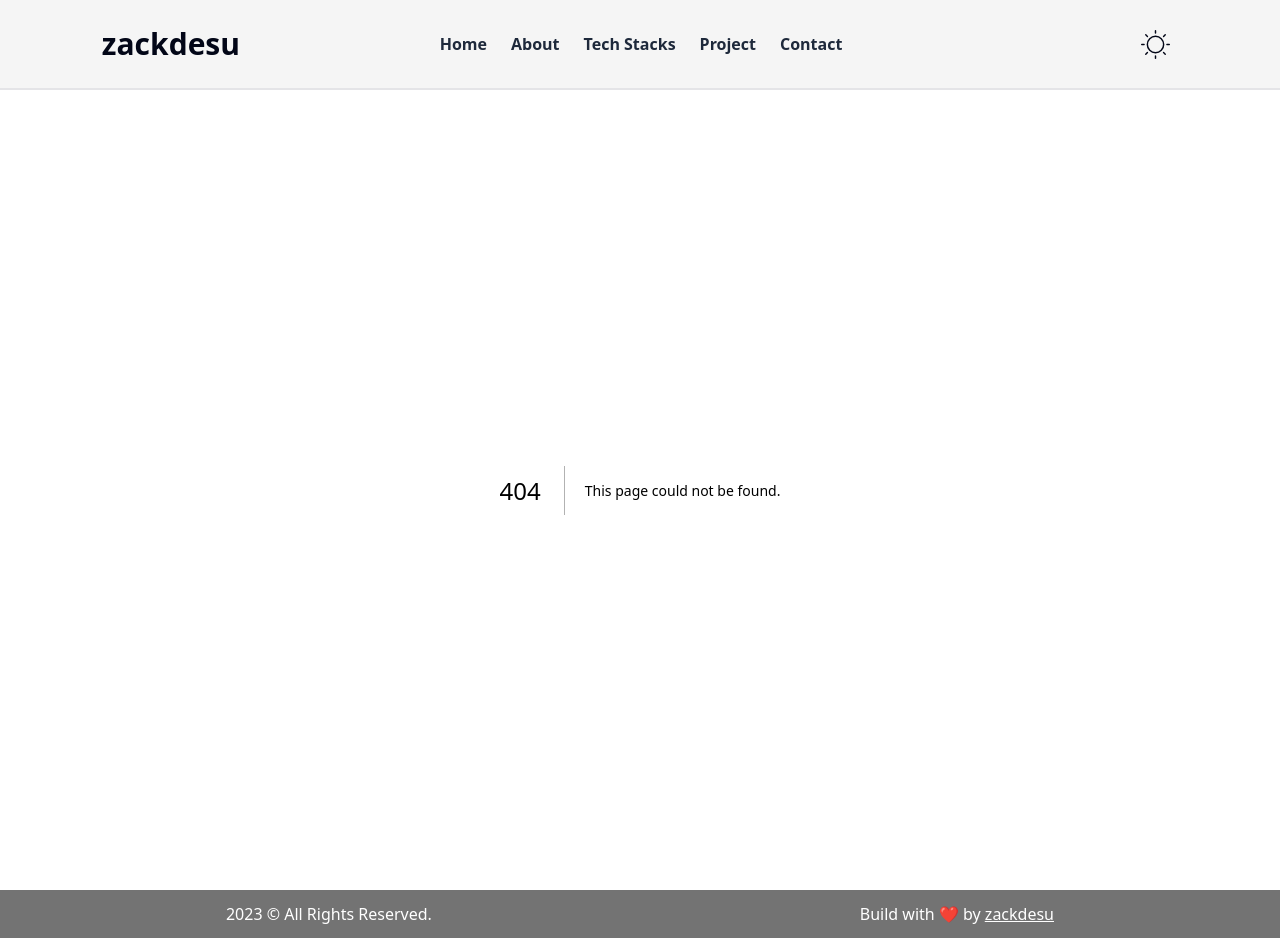
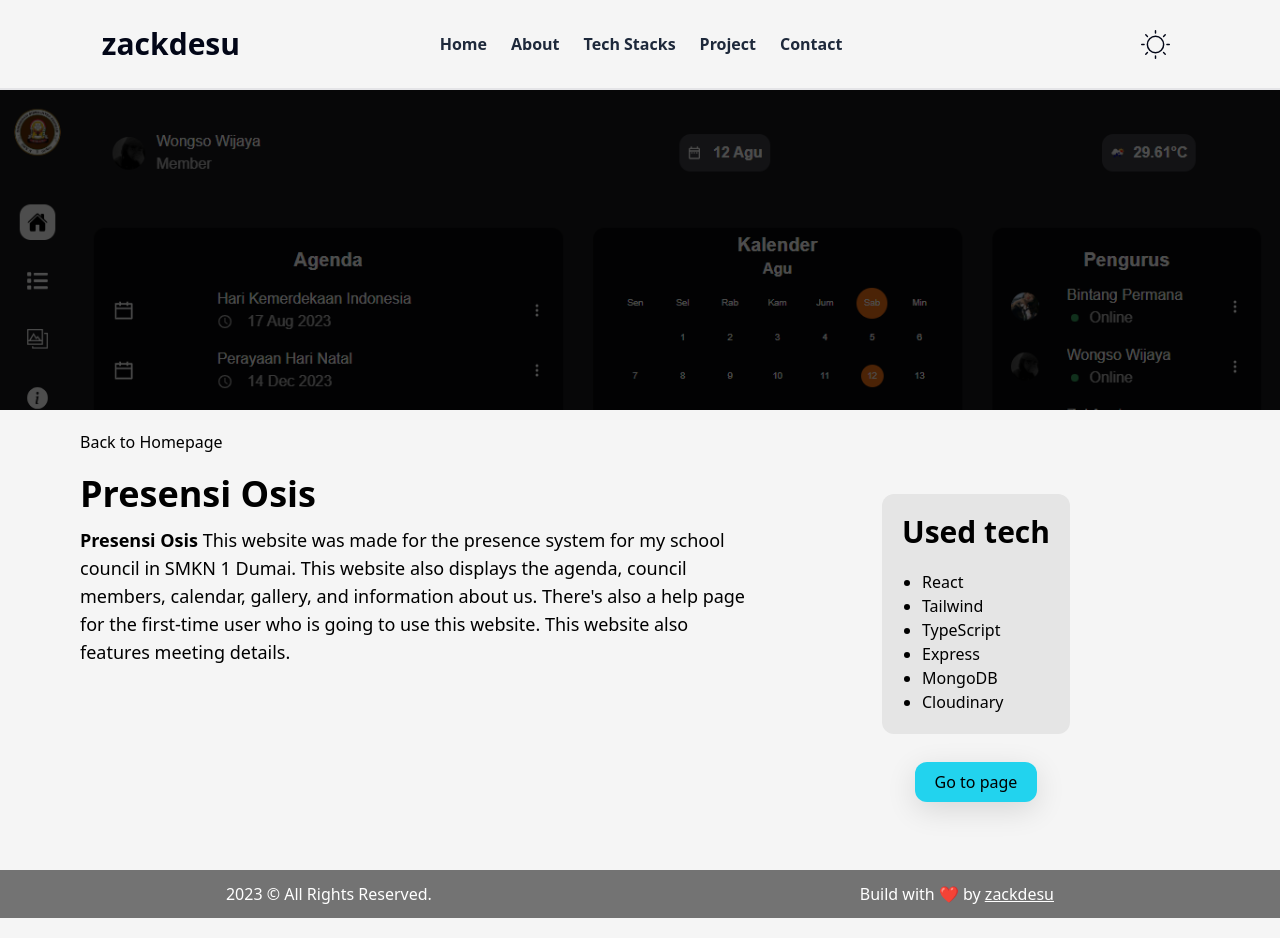
Before and after one commit to zackdesu/portfolio, a Next.js app: page /presensi-osis in a window 1280 px wide. Before the commit this address had no page. Built offline with nearby package versions, Linux system fonts and the light colour scheme.

Commit message:
remove calculator & add presensi-osis project

```diff
--- a/app/calculator/page.jsx
+++ /dev/null
@@ -1,30 +0,0 @@
-import Details from "@/components/details";
-import React from "react";
-
-const Page = () => {
-  return (
-    <Details
-      img="calculator"
-      title="Calculator"
-      list={["HTML", "CSS", "JavaScript"]}
-      desc={
-        <>
-          Lorem ipsum dolor sit amet consectetur adipisicing elit. Ducimus
-          voluptates tempora nemo adipisci ex temporibus! Tenetur nobis
-          doloribus doloremque odit eius provident modi harum eum laudantium
-          dicta ratione perferendis cupiditate laboriosam odio, sequi delectus.
-          Aliquam, labore ipsa, molestiae deserunt velit illum maxime mollitia
-          animi vitae accusamus reprehenderit hic aliquid quisquam nesciunt
-          voluptate quae vero doloribus accusantium suscipit error tempore, ad
-          asperiores dolores necessitatibus! Eos ab ipsa, quia impedit, totam
-          deserunt excepturi nulla ex omnis labore itaque sit sint dolor,
-          cupiditate vero molestiae nisi nobis hic laudantium corporis quae? A
-          hic dolorem dolore aspernatur repellendus dicta necessitatibus
-          asperiores eius voluptatum cupiditate.
-        </>
-      }
-    />
-  );
-};
-
-export default Page;
--- a/app/myprojects.jsx
+++ b/app/myprojects.jsx
@@ -43,18 +43,18 @@ const MyProjects = () => {
         />
         <Template
           name="NuansaShop"
-          desc="This is my second project, NuansaShop. I do this project because my friend asked me to make this type of website. In here, I learn deeply about flexbox."
+          desc="NuansaShop, I do this project because my friend asked me to make this type of website. In here, I learn deeply about flexbox."
           href="nuansashop"
         />
         <Template
-          name="Calculator"
-          desc="This is my third project, I try to use object because my knowledge about Object is bad."
-          href="calculator"
+          name="Mount Fuji"
+          desc="Mount Fuji, my friend asked me to make a website with Mount Fuji theme. This is the first website which was bought by my friend."
+          href="mountfuji"
         />
         <Template
-          name="Mount Fuji"
-          desc="This is my fourth project, Mount Fuji. My friend asked me to make a website with Mount Fuji theme. This is the first website which was bought by my friend."
-          href="mountfuji"
+          name="Presensi Osis"
+          desc="Presensi Osis, this website was made for the presence system for my school council in SMKN 1 Dumai."
+          href="presensi-osis"
         />
       </ul>
     </div>
--- /dev/null
+++ b/app/presensi-osis/page.jsx
@@ -0,0 +1,31 @@
+import Details from "@/components/details";
+import React from "react";
+
+const Page = () => {
+  return (
+    <Details
+      img="presensi-osis"
+      title="Presensi Osis"
+      list={[
+        "React",
+        "Tailwind",
+        "TypeScript",
+        "Express",
+        "MongoDB",
+        "Cloudinary",
+      ]}
+      desc={
+        <>
+          This website was made for the presence system for my school council in
+          SMKN 1 Dumai. This website also displays the agenda, council members,
+          calendar, gallery, and information about us. There's also a help page
+          for the first-time user who is going to use this website. This website
+          also features meeting details.
+        </>
+      }
+      href={"https://presensi-osis.vercel.app/"}
+    />
+  );
+};
+
+export default Page;
```
Also changed, not shown: public/img/project/calculator.png (deleted), public/img/project/presensi-osis.png (added).
